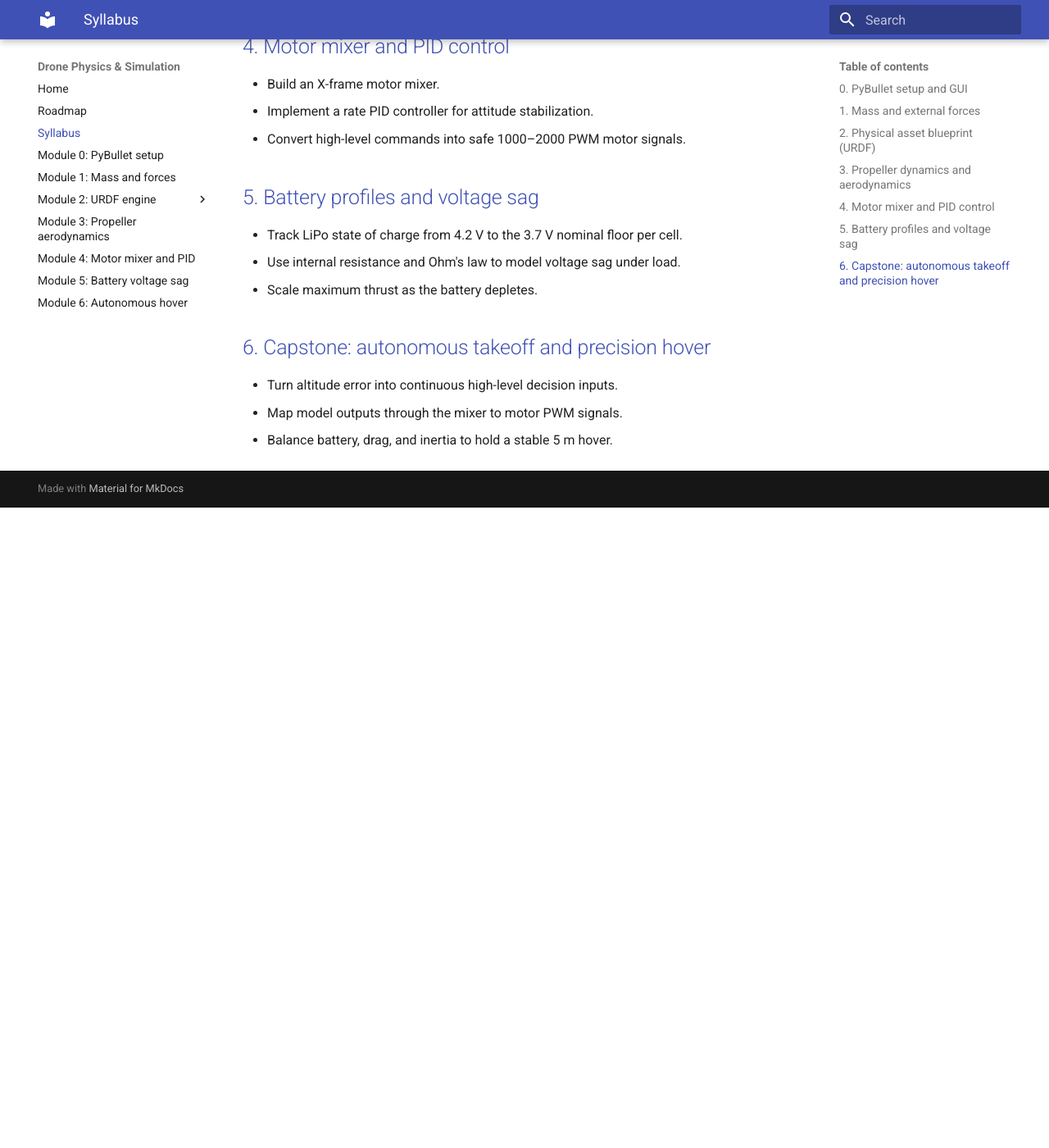
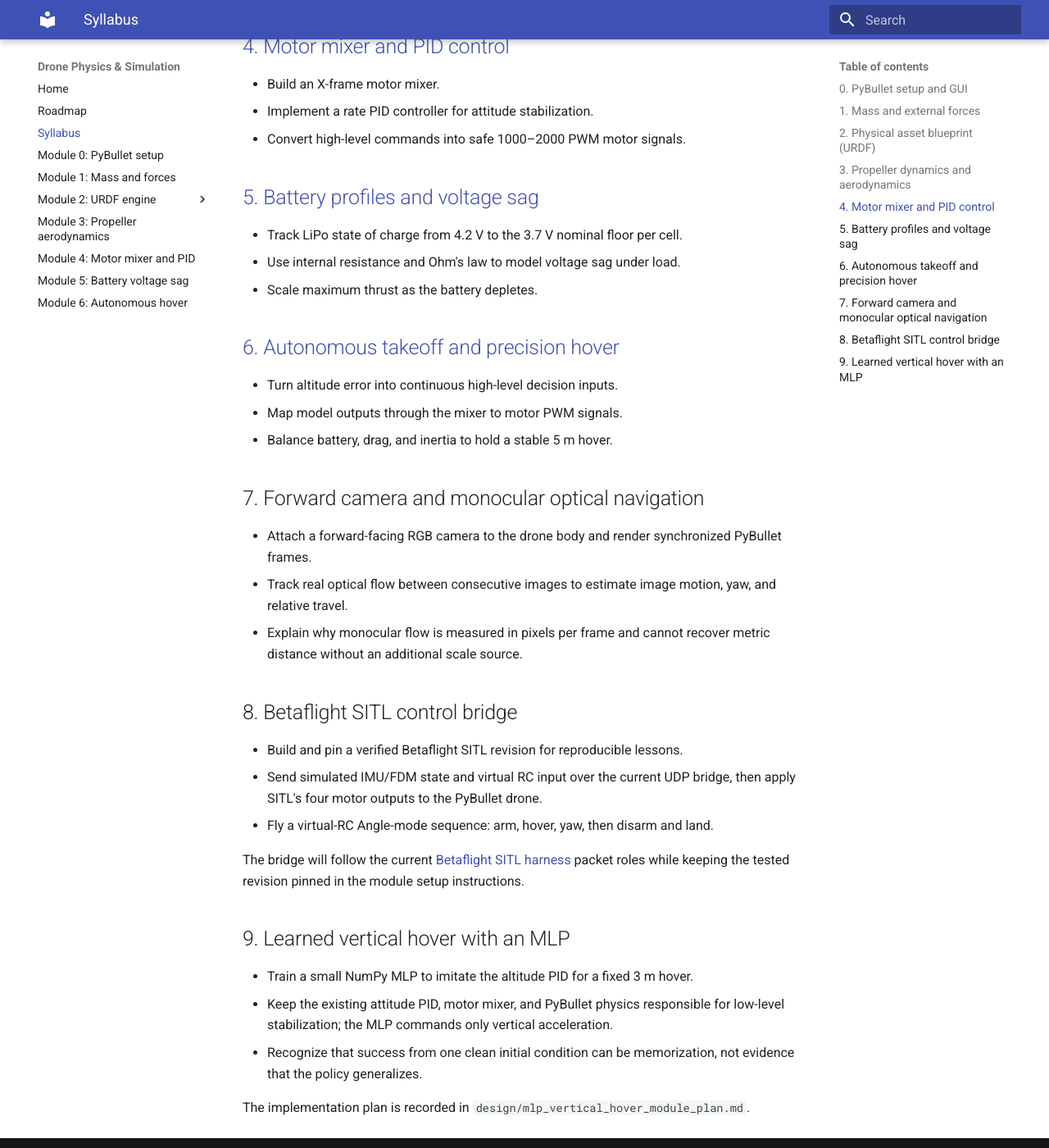
Before and after one commit to amire2000/drone-physics-and-simulation-course, an MkDocs documentation site: the page built from docs/syllabus.md, in a window 1280 px wide and 1400 px high, scrolled down 876 px. Shown: the whole window at 82% size. Built offline with MkDocs 1.6.1 and Material for MkDocs 9.7.7, drawn with Linux system fonts in a browser that asks for light colours; before the commit the page ends 1495 px from its top, so only the background shows below that.

Commit message:
Plan future flight control modules

```diff
--- a/docs/roadmap.md
+++ b/docs/roadmap.md
@@ -1,10 +1,11 @@
-# Roadmap: from gravity to autonomous hover
+# Roadmap: from gravity to SITL-controlled flight
 
 ## Final goal
 
 Create a real-time PyBullet quadcopter simulation that takes off and holds a
-stable hover at 5 m while accounting for inertia, propeller forces, air drag,
-control feedback, and battery voltage sag.
+stable hover while accounting for inertia, propeller forces, air drag, control
+feedback, and battery voltage sag. Then add image-based navigation cues and fly
+the same vehicle through a Betaflight SITL control bridge.
 
 | Milestone | Modules | Outcome |
 | --- | --- | --- |
@@ -15,6 +16,8 @@ control feedback, and battery voltage sag.
 | Stable control | 4 | Mix commands and stabilize the vehicle with PID. |
 | Real-world limits | 5 | Model battery discharge and reduced available thrust. |
 | Autonomous flight | 6 | Achieve a controlled takeoff and precision hover. |
+| Visual navigation | 7 | Read forward-camera RGB frames and measure monocular optical flow. |
+| Flight-controller integration | 8 | Fly PyBullet with Betaflight SITL motor commands. |
 
 ## Recommended sequence
 
@@ -24,5 +27,8 @@ control feedback, and battery voltage sag.
 3. Compare simulation measurements with the expected equations before adding
    the next layer.
 4. Integrate all layers only in the capstone.
+5. Treat RGB optical flow as relative image motion until another sensor provides
+   metric scale.
+6. Pin and test the SITL version before changing the UDP bridge.
 
 See the complete [syllabus](syllabus.md).
--- a/docs/syllabus.md
+++ b/docs/syllabus.md
@@ -36,8 +36,37 @@
 - Use internal resistance and Ohm's law to model voltage sag under load.
 - Scale maximum thrust as the battery depletes.
 
-## [6. Capstone: autonomous takeoff and precision hover](modules/06-autonomous-hover/index.md)
+## [6. Autonomous takeoff and precision hover](modules/06-autonomous-hover/index.md)
 
 - Turn altitude error into continuous high-level decision inputs.
 - Map model outputs through the mixer to motor PWM signals.
 - Balance battery, drag, and inertia to hold a stable 5 m hover.
+
+## 7. Forward camera and monocular optical navigation
+
+- Attach a forward-facing RGB camera to the drone body and render synchronized
+  PyBullet frames.
+- Track real optical flow between consecutive images to estimate image motion,
+  yaw, and relative travel.
+- Explain why monocular flow is measured in pixels per frame and cannot recover
+  metric distance without an additional scale source.
+
+## 8. Betaflight SITL control bridge
+
+- Build and pin a verified Betaflight SITL revision for reproducible lessons.
+- Send simulated IMU/FDM state and virtual RC input over the current UDP bridge,
+  then apply SITL's four motor outputs to the PyBullet drone.
+- Fly a virtual-RC Angle-mode sequence: arm, hover, yaw, then disarm and land.
+
+The bridge will follow the current [Betaflight SITL harness](https://github.com/betaflight/betaflight/blob/master/src/test/sitl/sitl_harness.py) packet roles while keeping the tested revision pinned in the module setup instructions.
+
+## 9. Learned vertical hover with an MLP
+
+- Train a small NumPy MLP to imitate the altitude PID for a fixed 3 m hover.
+- Keep the existing attitude PID, motor mixer, and PyBullet physics responsible
+  for low-level stabilization; the MLP commands only vertical acceleration.
+- Recognize that success from one clean initial condition can be memorization,
+  not evidence that the policy generalizes.
+
+The implementation plan is recorded in
+`design/mlp_vertical_hover_module_plan.md`.
```
Also changed, not shown: CONTEXT.md (added, +16 -0 lines), design/mlp_vertical_hover_module_plan.md (added, +61 -0 lines).
